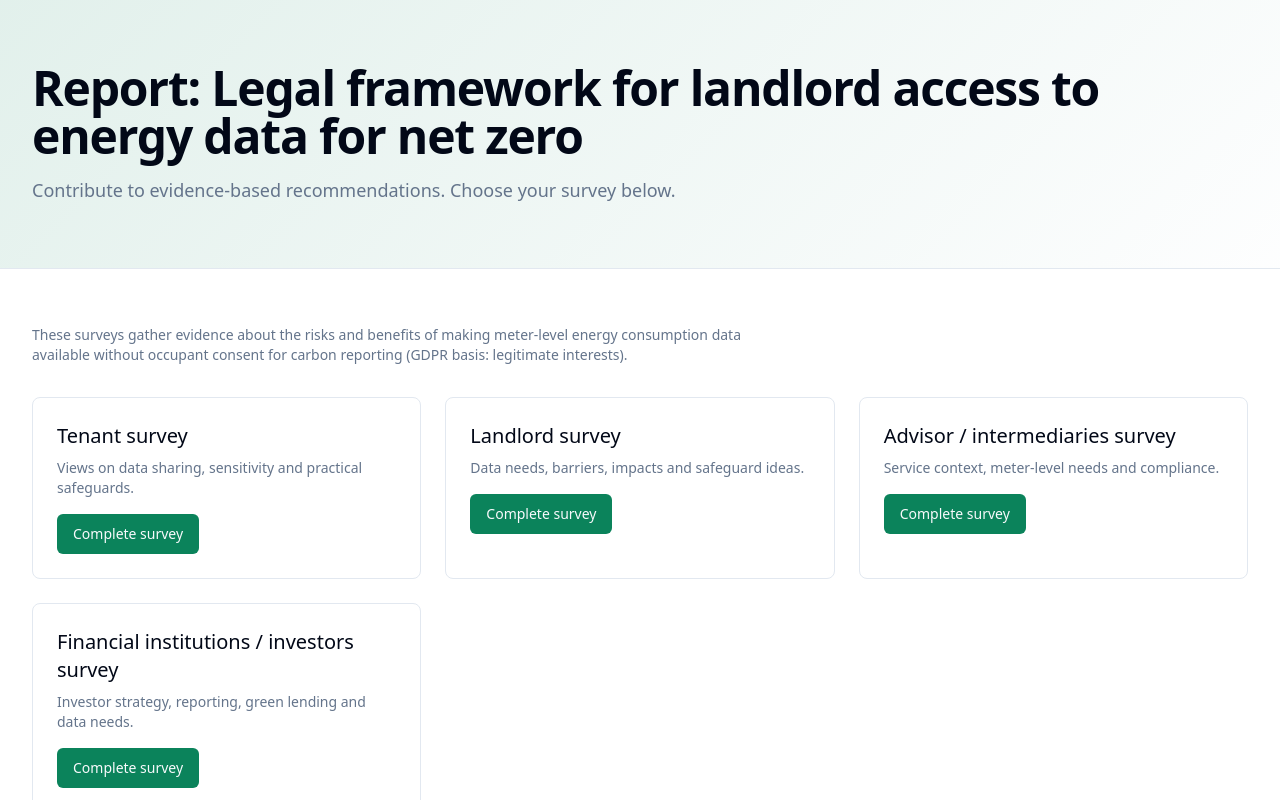
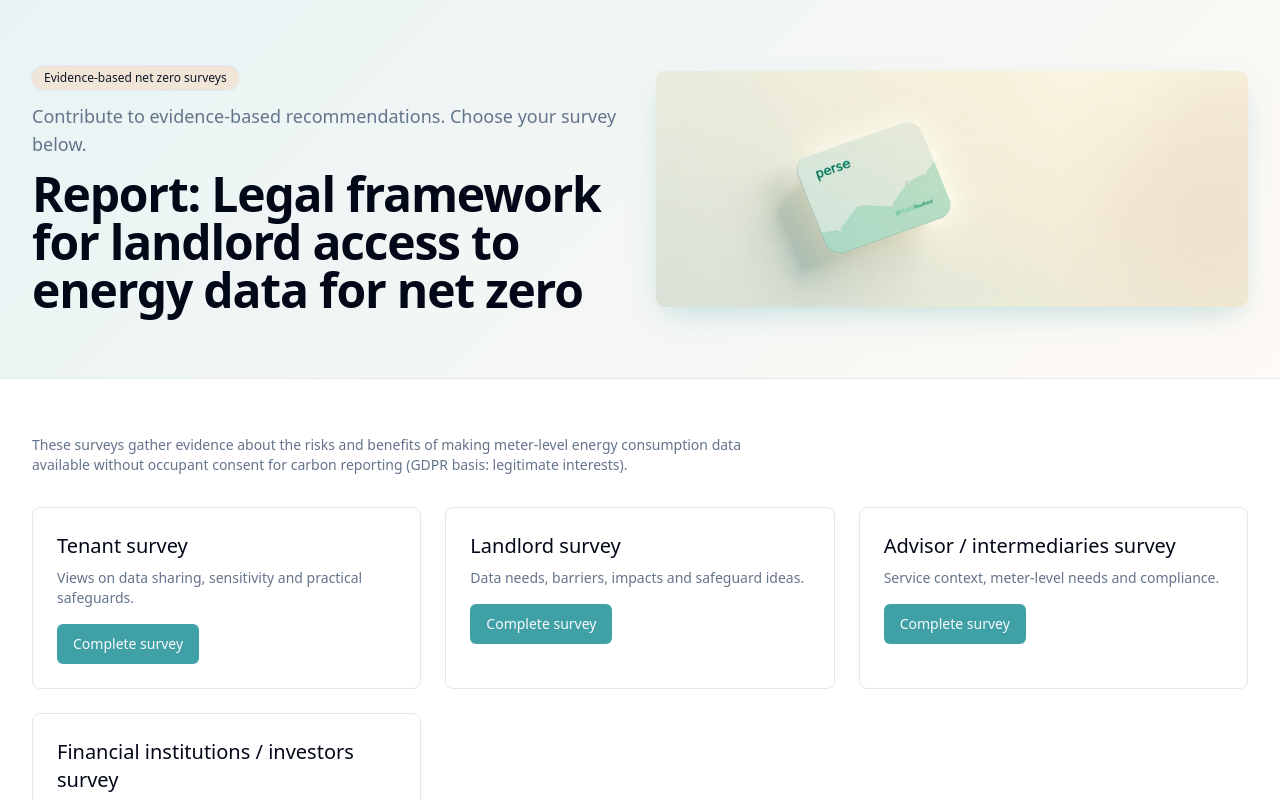
Before and after one commit to joss-perse/net-zero-data-dialogue, a React (Vite) app: page / in a window 1280 px wide. Shown: the top 800 px of the page. Built offline with nearby package versions, Linux system fonts and the light colour scheme.

Commit message:
Refactor landing page branding
Update landing page with Perse branding, including color scheme and imagery. Flip the main heading and description text for improved layout.

```diff
--- a/src/index.css
+++ b/src/index.css
@@ -17,7 +17,7 @@ All colors MUST be HSL.
     --popover: 0 0% 100%;
     --popover-foreground: 222.2 84% 4.9%;
 
-    --primary: 160 84% 28%;
+    --primary: 184 45% 45%;
     --primary-foreground: 210 40% 98%;
 
     --secondary: 210 40% 96.1%;
@@ -26,7 +26,7 @@ All colors MUST be HSL.
     --muted: 210 40% 96.1%;
     --muted-foreground: 215.4 16.3% 46.9%;
 
-    --accent: 210 40% 96.1%;
+    --accent: 28 85% 82%;
     --accent-foreground: 222.2 47.4% 11.2%;
 
     --destructive: 0 84.2% 60.2%;
--- a/src/pages/Index.tsx
+++ b/src/pages/Index.tsx
@@ -3,6 +3,7 @@ import { Link } from "react-router-dom";
 import { Button } from "@/components/ui/button";
 import { surveyConfig } from "@/config/surveyConfig";
 import { Accordion, AccordionItem, AccordionTrigger, AccordionContent } from "@/components/ui/accordion";
+import heroImage from "@/assets/perse-hero.png";
 
 const Index = () => {
   return (
@@ -13,11 +14,24 @@ const Index = () => {
         <link rel="canonical" href={typeof window !== 'undefined' ? window.location.origin : ''} />
       </Helmet>
       <header className="bg-hero-gradient border-b">
-        <div className="container py-12 md:py-16">
-          <h1 className="text-4xl md:text-5xl font-semibold tracking-tight mb-4">Report: Legal framework for landlord access to energy data for net zero</h1>
-          <p className="text-lg text-muted-foreground max-w-3xl">
-            Contribute to evidence-based recommendations. Choose your survey below.
-          </p>
+        <div className="container py-12 md:py-16 grid gap-8 md:grid-cols-2 items-center">
+          <div>
+            <div className="inline-flex items-center rounded-full bg-accent/40 text-accent-foreground px-3 py-1 text-xs font-medium ring-1 ring-border mb-3">
+              Evidence-based net zero surveys
+            </div>
+            <p className="text-lg text-muted-foreground max-w-3xl mb-3">
+              Contribute to evidence-based recommendations. Choose your survey below.
+            </p>
+            <h1 className="text-4xl md:text-5xl font-semibold tracking-tight">Report: Legal framework for landlord access to energy data for net zero</h1>
+          </div>
+          <div className="relative">
+            <img
+              src={heroImage}
+              alt="Perse-inspired hero illustration showing energy and finance analytics cards"
+              className="w-full h-auto rounded-lg shadow-elegant"
+              loading="lazy"
+            />
+          </div>
         </div>
       </header>
 
```
Also changed, not shown: src/assets/perse-hero.png (added).
